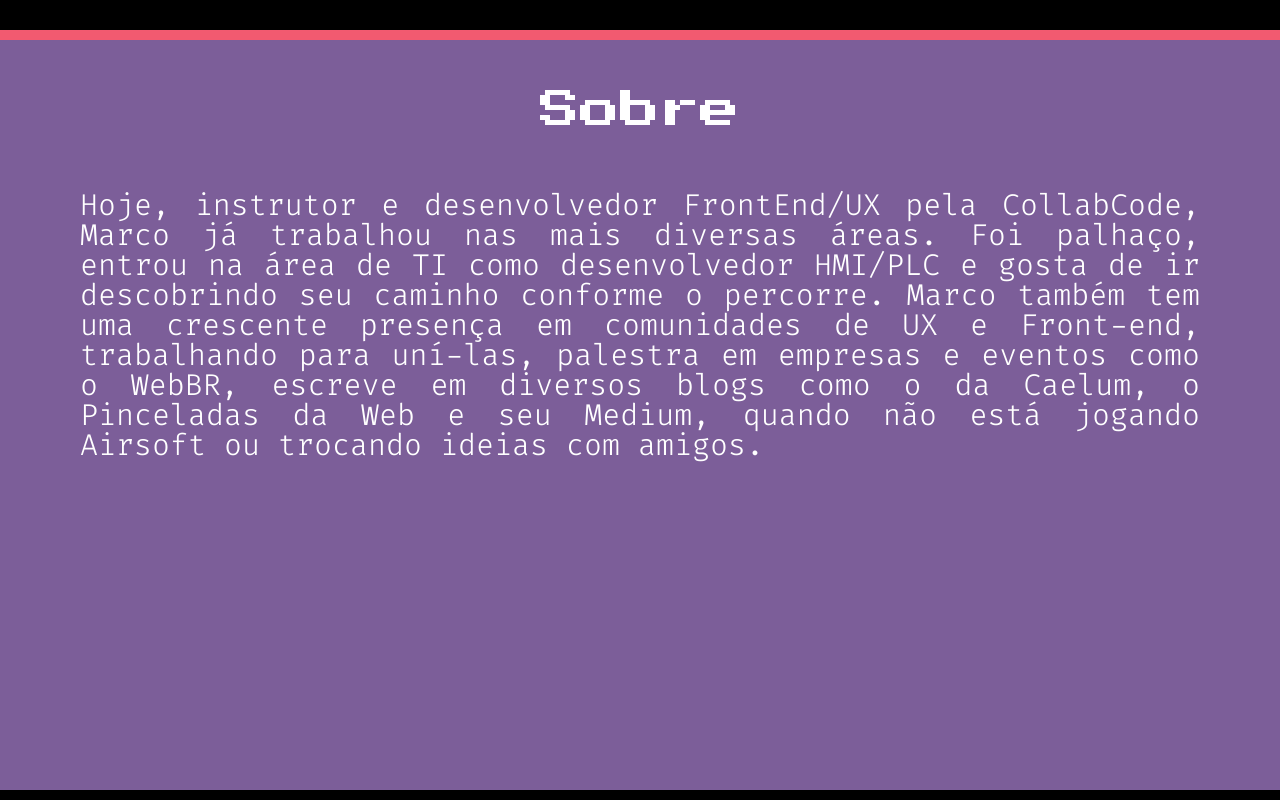
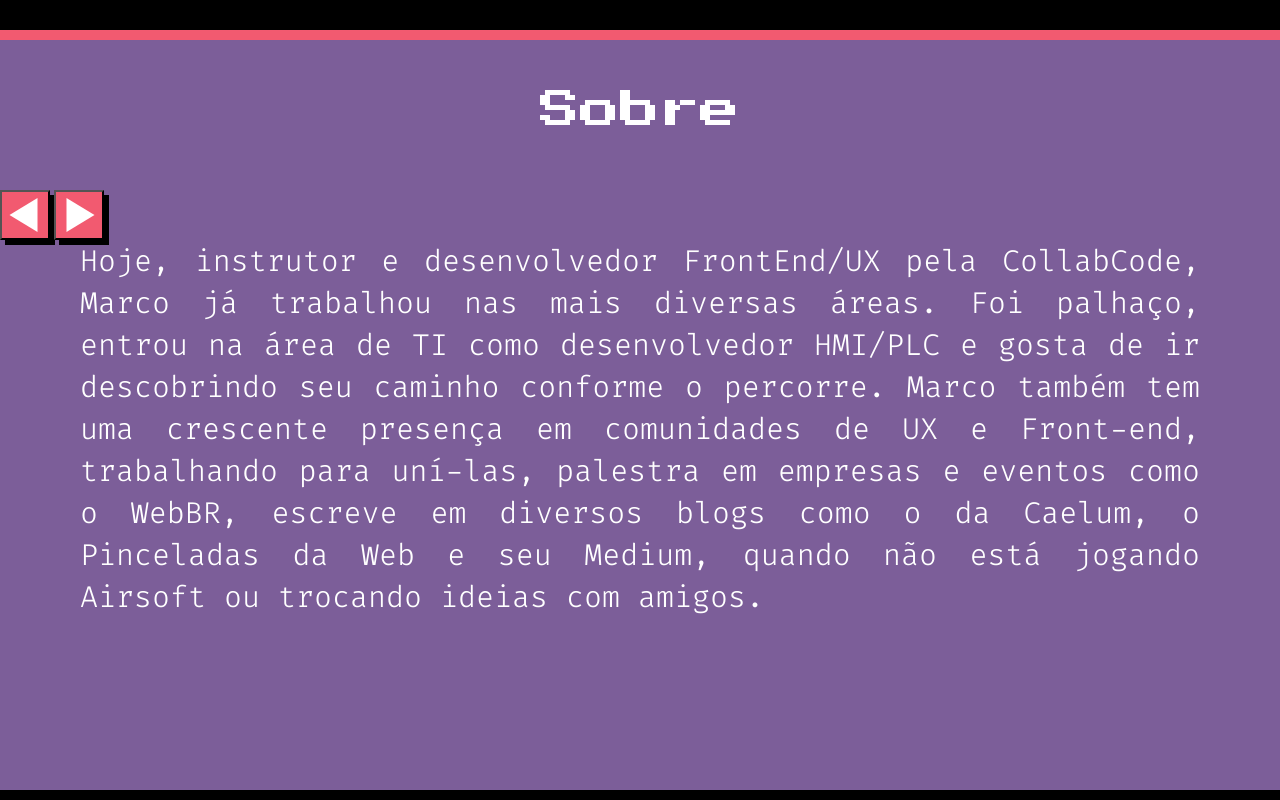
Before and after one commit to alexmoDev/portfolio, a plain HTML site: page index.html in a window 1280 px wide. Shown: the part 2050-2850 px from the top of the page. Drawn offline with Linux system fonts and the light colour scheme.

Commit message:
Create arrow-button component

```diff
--- /dev/null
+++ b/css/components/arrow-button.css
@@ -0,0 +1,31 @@
+.arrow-button {
+    height: 50px;
+    width: 50px;
+    box-shadow: 5px 5px 0px black;
+    background-color: #F25A70;
+    cursor: pointer;
+    transition: transform 300ms linear;
+}
+
+.arrow-button:hover {
+    transform: scale(1.125);
+}
+
+.arrow-button .content {
+    display: none;
+}
+
+.arrow-button::before {
+    content: '';
+    display: block;
+    box-sizing: border-box;
+    width: 17px;
+    height: 17px;
+    border: 17px transparent solid;
+    border-right: 28px solid white;
+    transform: translateX(-15.5px);
+}
+
+.arrow-button.-right::before {
+    transform: rotate(180deg) translateX(-4.5px);
+}
--- a/css/components/main-text.css
+++ b/css/components/main-text.css
@@ -5,4 +5,5 @@
     font-size: 30px;
     text-align: justify;
     padding: 0px 80px;
+    line-height: 1.4;
 }
--- a/index.html
+++ b/index.html
@@ -30,6 +30,7 @@
     <link rel="stylesheet" href="css/components/main-progress.css">
     <link rel="stylesheet" href="css/components/project-container.css">
     <link rel="stylesheet" href="css/components/main-card.css">
+    <link rel="stylesheet" href="css/components/arrow-button.css">
     <link rel="stylesheet" href="css/components/main-text.css">
 </head>
 <body>
@@ -165,6 +166,12 @@
 
     <section class="main-section -bgPurple -bdBlack">
         <h3 class="main-title -second">Sobre</h3>
+
+        <div class="button-wrapper">
+            <button class="arrow-button"><span class="content">voltar</span></button>
+            <button class="arrow-button -right"> <span class="content">avançar</span></button>
+        </div>
+
         <p class="main-text">Hoje, instrutor e desenvolvedor FrontEnd/UX pela CollabCode, Marco já trabalhou nas mais diversas áreas. Foi palhaço, entrou na área de TI como desenvolvedor HMI/PLC e gosta de ir descobrindo seu caminho conforme o percorre. Marco também tem uma crescente presença em comunidades de UX e Front-end, trabalhando para uní-las, palestra em empresas e eventos como o WebBR, escreve em diversos blogs como o da Caelum, o Pinceladas da Web e seu Medium, quando não está jogando Airsoft ou trocando ideias com amigos.</p>
     </section>
 </body>
```
